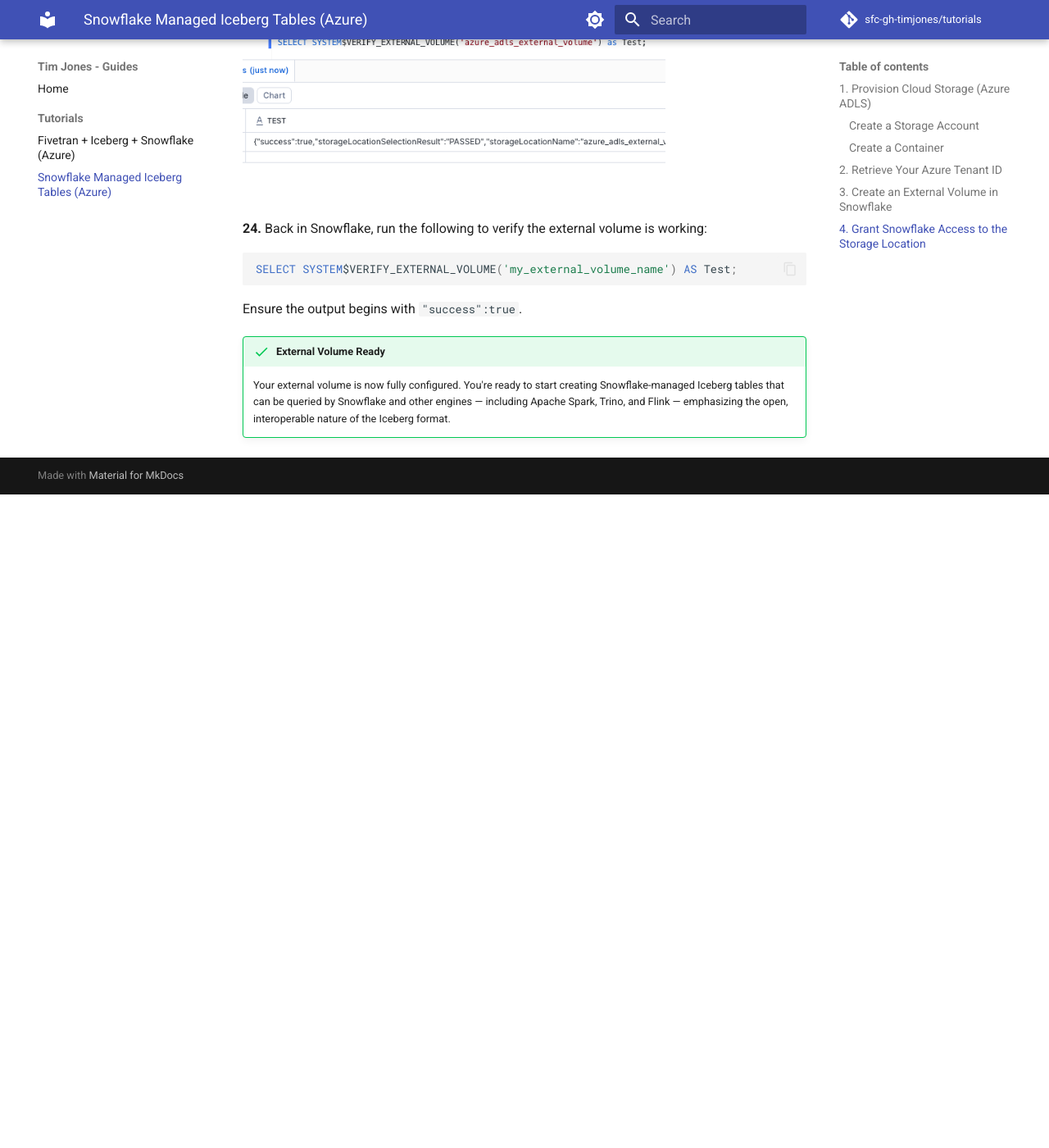
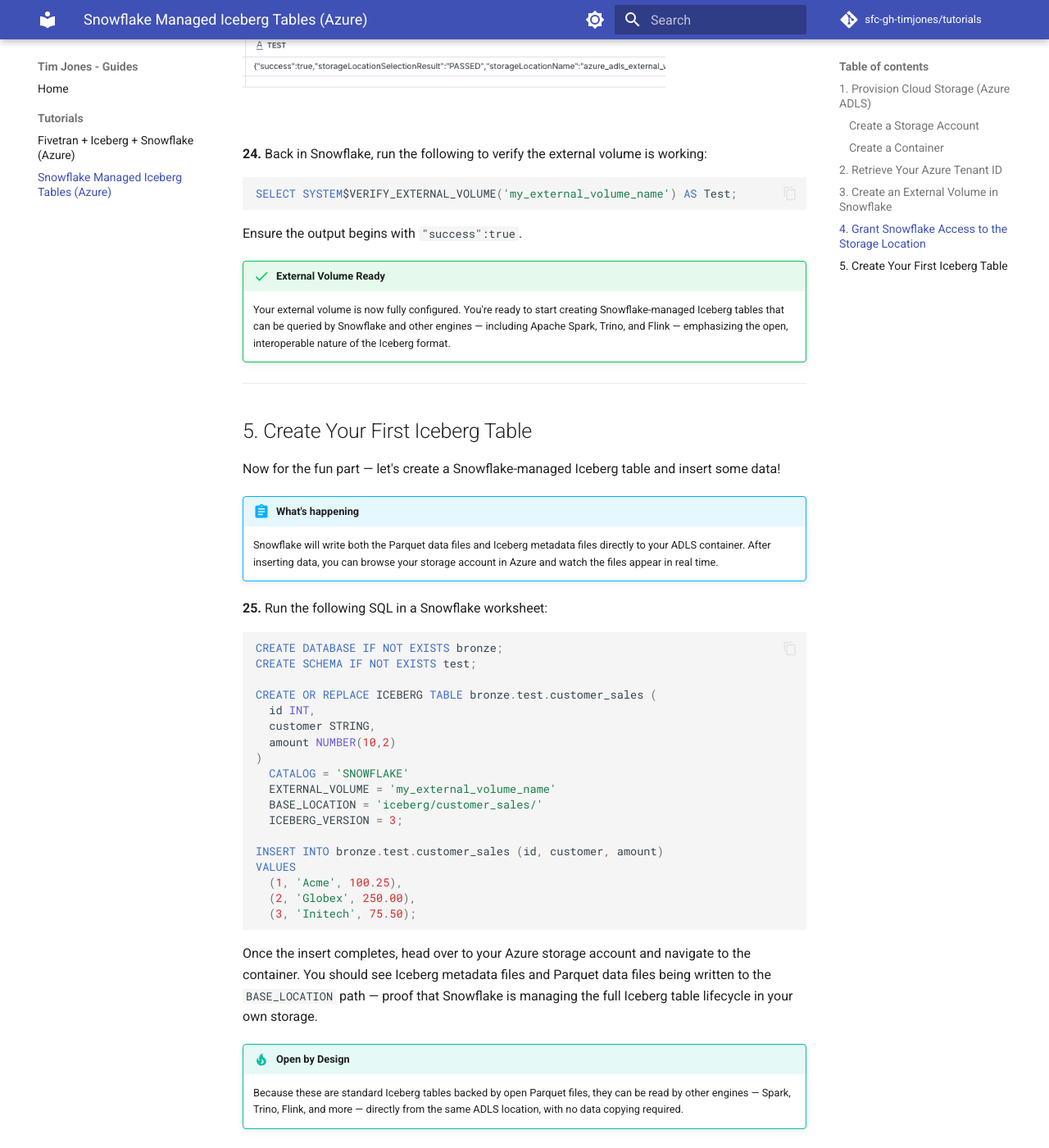
Before and after one commit to sfc-gh-timjones/tutorials, an MkDocs documentation site: the page built from docs/snowflake-managed-iceberg-azure/index.md, in a window 1280 px wide and 1400 px high, scrolled down 12826 px. Shown: the whole window at 82% size. Built offline with MkDocs 1.6.1 and Material for MkDocs 9.7.7, drawn with Linux system fonts in a browser that asks for light colours; comment, search, counter and statistics services are not loaded; before the commit the page ends 13429 px from its top, so only the background shows below that.

Commit message:
Resize step 21, add create iceberg table section with test data

````diff
--- a/docs/snowflake-managed-iceberg-azure/index.md
+++ b/docs/snowflake-managed-iceberg-azure/index.md
@@ -230,7 +230,7 @@
 
 **21.** Click **+ Select members**.
 
-<img src="images/21-select-members.png" alt="Select Members" width="75%">
+<img src="images/21-select-members.png" alt="Select Members" width="60%">
 
 <br>
 
@@ -261,3 +261,40 @@
 
 !!! success "External Volume Ready"
     Your external volume is now fully configured. You're ready to start creating Snowflake-managed Iceberg tables that can be queried by Snowflake and other engines — including Apache Spark, Trino, and Flink — emphasizing the open, interoperable nature of the Iceberg format.
+
+---
+
+## 5. Create Your First Iceberg Table
+
+Now for the fun part — let's create a Snowflake-managed Iceberg table and insert some data!
+
+!!! abstract "What's happening"
+    Snowflake will write both the Parquet data files and Iceberg metadata files directly to your ADLS container. After inserting data, you can browse your storage account in Azure and watch the files appear in real time.
+
+**25.** Run the following SQL in a Snowflake worksheet:
+
+```sql
+CREATE DATABASE IF NOT EXISTS bronze;
+CREATE SCHEMA IF NOT EXISTS test;
+
+CREATE OR REPLACE ICEBERG TABLE bronze.test.customer_sales (
+  id INT,
+  customer STRING,
+  amount NUMBER(10,2)
+)
+  CATALOG = 'SNOWFLAKE'
+  EXTERNAL_VOLUME = 'my_external_volume_name'
+  BASE_LOCATION = 'iceberg/customer_sales/'
+  ICEBERG_VERSION = 3;
+
+INSERT INTO bronze.test.customer_sales (id, customer, amount)
+VALUES
+  (1, 'Acme', 100.25),
+  (2, 'Globex', 250.00),
+  (3, 'Initech', 75.50);
+```
+
+Once the insert completes, head over to your Azure storage account and navigate to the container. You should see Iceberg metadata files and Parquet data files being written to the `BASE_LOCATION` path — proof that Snowflake is managing the full Iceberg table lifecycle in your own storage.
+
+!!! tip "Open by Design"
+    Because these are standard Iceberg tables backed by open Parquet files, they can be read by other engines — Spark, Trino, Flink, and more — directly from the same ADLS location, with no data copying required.
````
